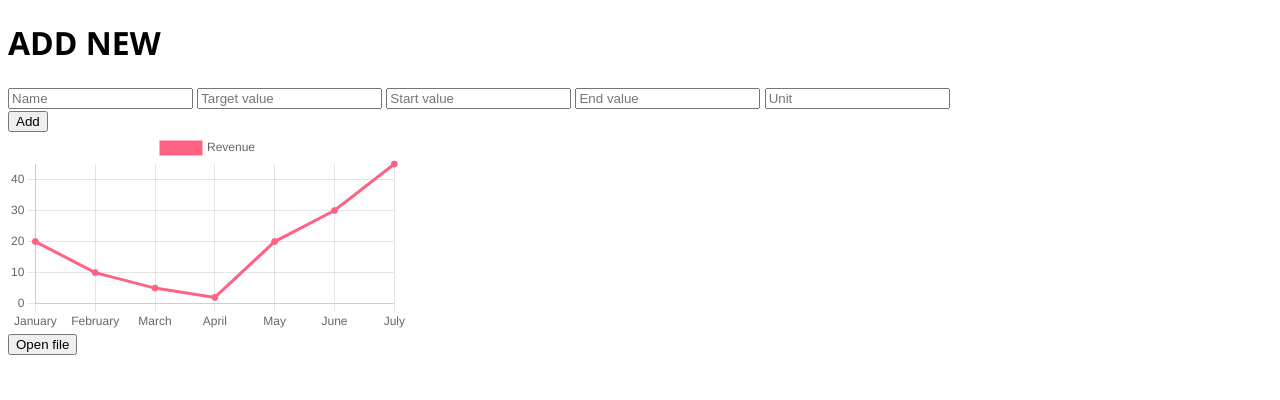
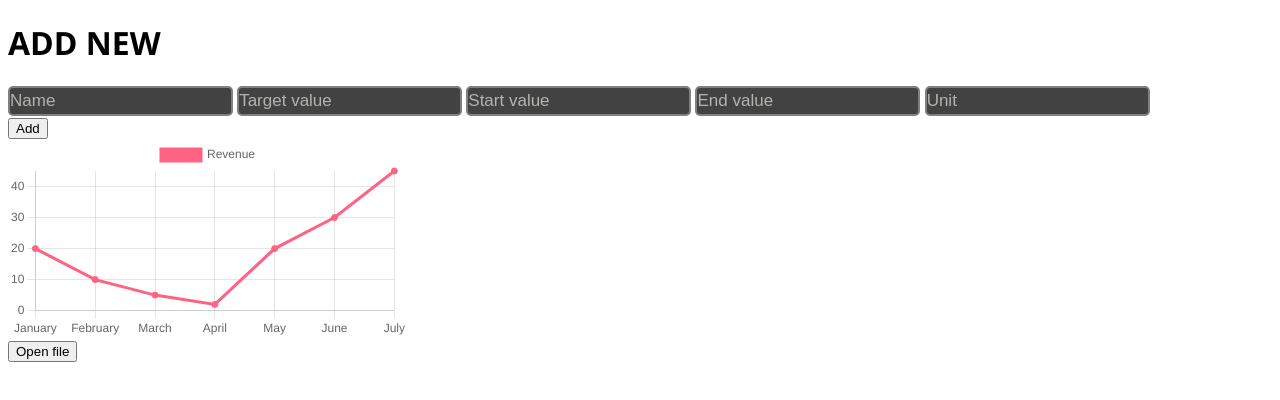
Before and after one commit to Dulme8556/digipalvelut-projekti, a SvelteKit app in the folder digipalvelut-projekti/: page / in a window 1280 px wide. Shown: the top 400 px of the page. Built offline with nearby package versions, Linux system fonts and the light colour scheme.

Commit message:
input boxes looks changed

```diff
--- a/digipalvelut-projekti/src/components/add-new.svelte
+++ b/digipalvelut-projekti/src/components/add-new.svelte
@@ -25,12 +25,12 @@
 
 <div>
     <h1 class="title">Add new</h1>
-    <div>
-        <input type="text" placeholder="Name" bind:value={newName} />
-        <input type="text" placeholder="Target value" bind:value={newtarget} />
-        <input type="text" placeholder="Start value" bind:value={newStart} />
-        <input type="text" placeholder="End value" bind:value={newEnd} />
-        <input type="text" placeholder="Unit" bind:value={newUnit} />
+    <div class="input__container">
+        <input class="input" type="text" accept="string" placeholder="Name" bind:value={newName} />
+        <input class="input input__number" type="number" accept="" placeholder="Target value" bind:value={newtarget} />
+        <input class="input input__number" type="number" accept="" placeholder="Start value" bind:value={newStart} />
+        <input class="input input__number" type="number" accept="" placeholder="End value" bind:value={newEnd} />
+        <input class="input" type="text" accept="" placeholder="Unit" bind:value={newUnit} />
     </div>
     <button onclick={addNew}>Add</button>
 </div>
@@ -39,4 +39,22 @@
     .title {
         text-transform: uppercase;
     }
+
+    .input {
+        border: gray solid 2px;
+        border-radius: 5px;
+        font-size: 17px;
+        padding: 3px 0;
+        background-color: #424242;
+        color: #B3B3AF;
+    }
+
+    input::-webkit-outer-spin-button,
+    input::-webkit-inner-spin-button {
+        -webkit-appearance: none;
+    }
+
+    .input::placeholder {
+        color: #B3B3AF;
+    }
 </style>
```
